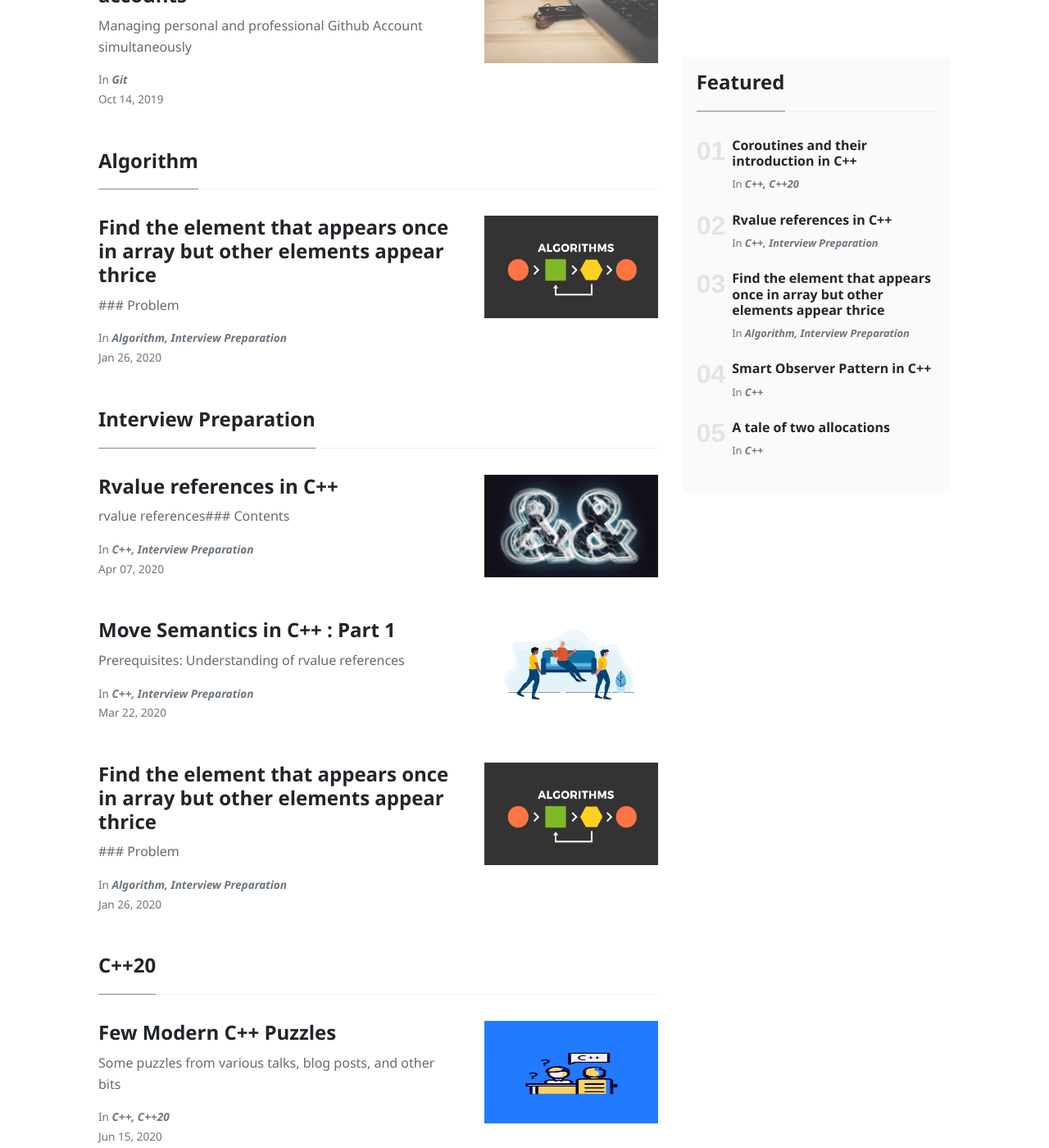
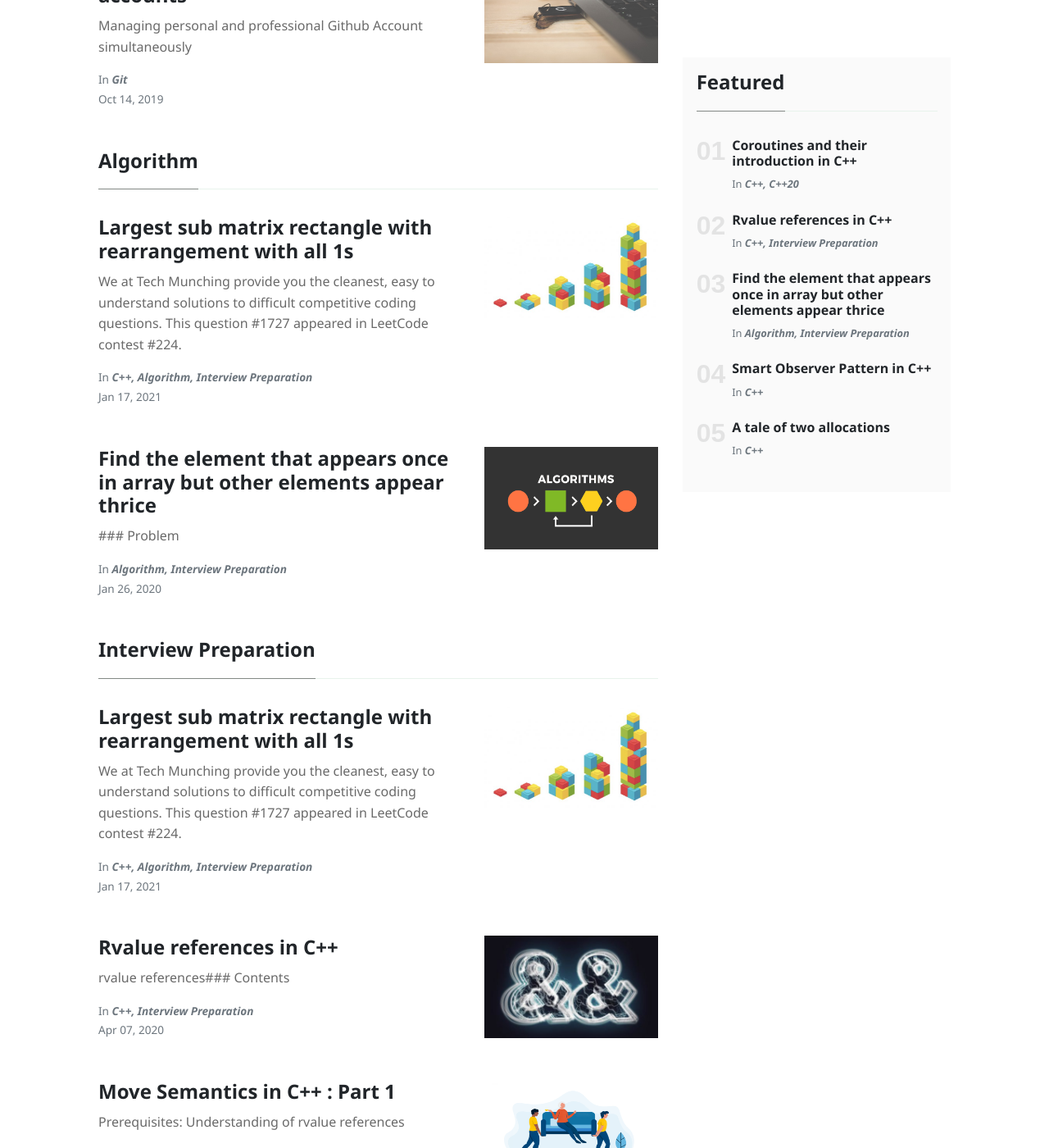
Before and after one commit to techmunching/techmunching.github.io, a Jekyll site: the page built from _pages/categories.html, in a window 1280 px wide and 1400 px high, scrolled down 3891 px. Shown: the whole window at 82% size. Built offline with Jekyll 4.4.1, drawn with Linux system fonts in a browser that asks for light colours; comment, search, counter and statistics services are not loaded; some of the changed text lies outside the part shown.

Commit message:
[LeetCode 1727]

```diff
--- a/_posts/2021-01-17-Largest-sub-matrix-rectangle-with-rearrangement-with-all-1s.md
+++ b/_posts/2021-01-17-Largest-sub-matrix-rectangle-with-rearrangement-with-all-1s.md
@@ -2,7 +2,7 @@
 layout:	post
 title:	"Largest sub matrix rectangle with rearrangement with all 1s"
 date:	2021-01-17
-categories: [ 'C++' ]
+categories: [ 'C++', 'Algorithm', 'Interview Preparation' ]
 image: 'img/bricks.png'
 author: admin
 ---
@@ -47,7 +47,10 @@ Here are the height of the building for each row:
 | Row 2 |      1 |      1 |      2 | (Previous floor adds up in coloumn 3)
 | Row 3 |      2 |      0 |      3 | (Ground floor in coloumn 2 nullifies previous height)
 
-<br/> Since, we can actually move the coloumns, above rows after sorting can be represented as:
+<br/>
+![](/img/200117-row3.png)
+
+Since, we can actually move the coloumns, above rows after sorting can be represented as:
 
 |       | Col 1  | Col 2  | Col 3  |
 | ----- |:------:|:------:|:------:|
@@ -55,7 +58,10 @@ Here are the height of the building for each row:
 | Row 2 |      2 |      1 |      1 |
 | Row 3 |      3 |      2 |      0 |
 
-<br/>Once you reach this state, finding the max rectangles for each building is height * width.
+<br/>
+![](/img/200117-row31.png)
+
+Once you reach this state, finding the max rectangles for each building is height * width.
 
 For example:
 
```
Also changed, not shown: img/200117-row3.png (added), img/200117-row31.png (added).
